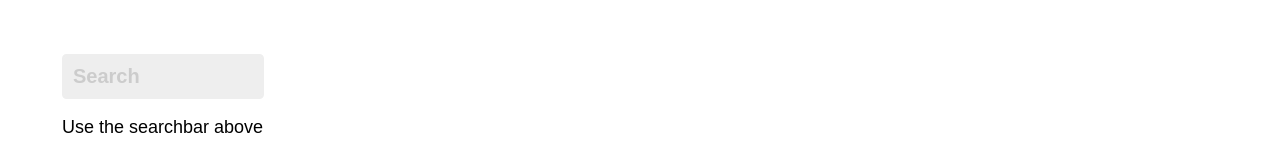
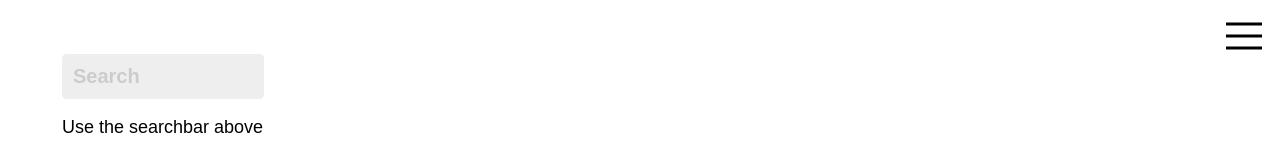
Before and after one commit to Codaisseur/css_transitions, a React (Vite) app: page / in a window 1280 px wide. Shown: the top 160 px of the page. Built offline with nearby package versions, Linux system fonts and the light colour scheme.

Commit message:
Fullscreen menu

```diff
--- a/package.json
+++ b/package.json
@@ -15,7 +15,9 @@
   },
   "dependencies": {
     "classnames": "^2.2.6",
+    "framer-motion": "^1.10.2",
     "react": "^16.13.1",
-    "react-dom": "^16.13.1"
+    "react-dom": "^16.13.1",
+    "react-pose": "^4.0.10"
   }
 }
--- a/src/App.jsx
+++ b/src/App.jsx
@@ -1,12 +1,15 @@
 // src/App.jsx
 import React, { useState } from "react";
 import cx from "classnames";
+
+import FullscreenMenu from "./components/FullscreenMenu";
 
 export default function App() {
   const [open, setOpen] = useState(false);
 
   return (
     <div>
+      <FullscreenMenu />
       <div
         className={cx("searchbar", {
           "is-open": open
--- /dev/null
+++ b/src/components/FullscreenMenu.css
@@ -0,0 +1,44 @@
+/* src/components/FullscreenMenu.css */
+
+button.FullscreenMenuToggler {
+  position: fixed;
+  top: 1rem;
+  right: 1rem;
+  border: none;
+  background: none;
+  display: flex;
+  outline: none;
+  cursor: pointer;
+  margin: 0;
+  padding: 0;
+  color: black;
+  transition: all 0.2s ease;
+}
+
+.FullscreenMenu {
+  position: fixed;
+  top: 0;
+  left: 0;
+  right: 0;
+  bottom: 0;
+
+  display: flex;
+  justify-content: center;
+  align-items: center;
+
+  background: #412eb5;
+  color: white;
+
+  font-size: 2rem;
+}
+
+.FullscreenMenu ul {
+  display: block;
+  margin: 0;
+  padding: 0;
+}
+
+.FullscreenMenu li {
+  display: block;
+  margin: 0.5rem;
+}
--- /dev/null
+++ b/src/components/FullscreenMenu.jsx
@@ -0,0 +1,27 @@
+// src/components/FullscreenMenu.jsx
+import React, { useState } from "react";
+
+import "./FullscreenMenu.css";
+
+export default function FullscreenMenu() {
+  const [open, setOpen] = useState(false);
+
+  return (
+    <>
+      {open && <div className="FullscreenMenu">hello</div>}
+      <button
+        className="FullscreenMenuToggler"
+        style={{ color: open ? "white" : "black" }}
+        onClick={() => setOpen(!open)}
+      >
+        <svg width="2rem" height="2rem" viewBox="0 0 24 24">
+          <g stroke="currentColor" strokeWidth={2}>
+            <line x1="0" y1="4" x2="24" y2="4" />
+            <line x1="0" y1="12" x2="24" y2="12" />
+            <line x1="0" y1="20" x2="24" y2="20" />
+          </g>
+        </svg>
+      </button>
+    </>
+  );
+}
```
Also changed, not shown: 1 other file (tests, documents, lock files or other folders).
